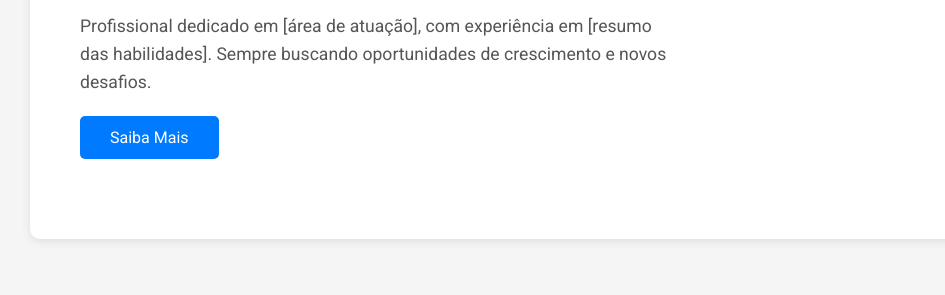
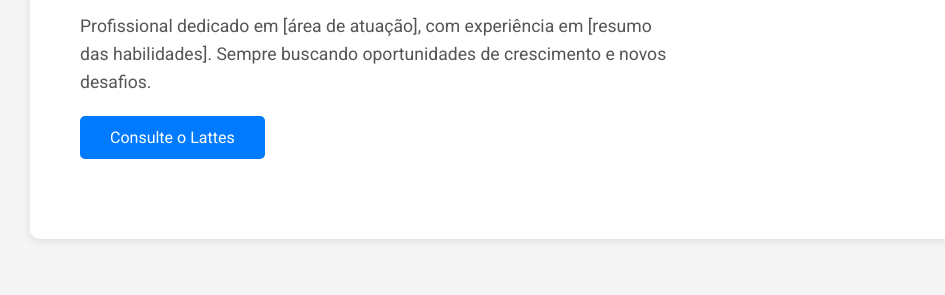
Before and after one commit to juvedibuar00/curriculo, a plain HTML site: page index.html in a window 1280 px wide. Shown: the part 263-558 px from the top of the page, 0-945 px from the left. Drawn offline with Linux system fonts and the light colour scheme.

Commit message:
publicando um exemlo

```diff
--- a/index.html
+++ b/index.html
@@ -224,7 +224,7 @@
                 oportunidades de crescimento e novos desafios.</p>
             <!-- Botão com link externo -->
             <a href="https://lattes.cnpq.br/3161058657739461" target="_blank">
-                <button>Saiba Mais</button>
+                <button>Consulte o Lattes</button>
             </a>
         </div>
         <!-- Foto do candidato -->
```
